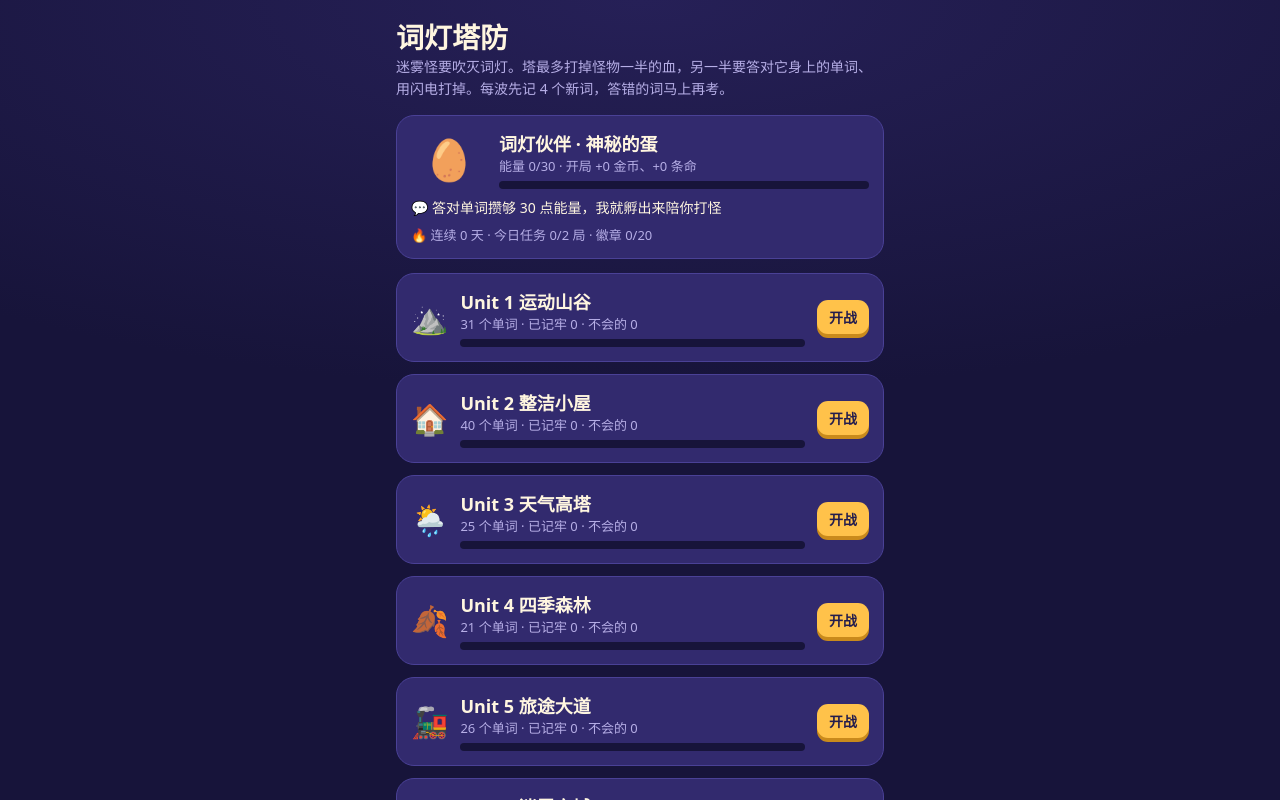
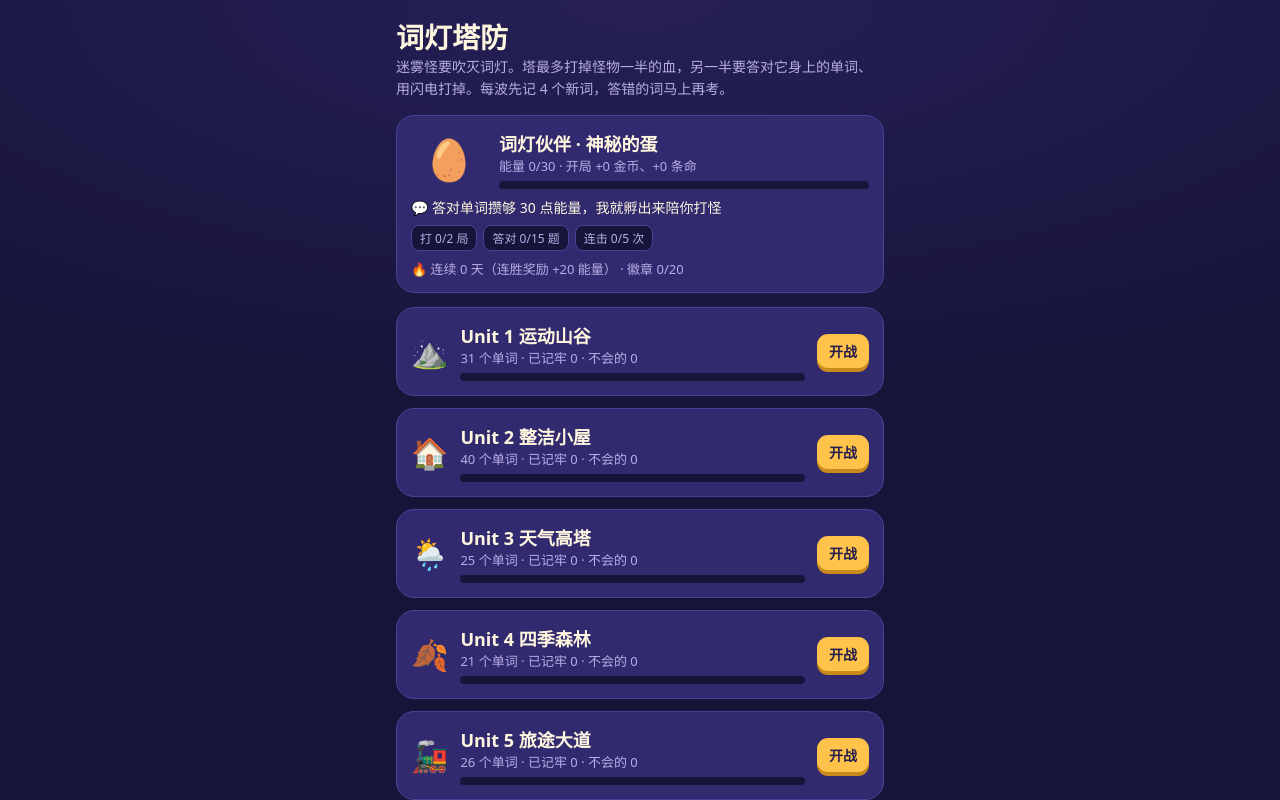
Before and after one commit to huadaonan/wordremember, a plain HTML site: page public/index.html in a window 1280 px wide. Drawn offline with Linux system fonts and the light colour scheme.

Commit message:
Add 3 daily goals and streak bonus scaling

```diff
--- a/public/index.html
+++ b/public/index.html
@@ -319,16 +319,18 @@ const sfx={ok:()=>{beep(660,.1,"triangle");setTimeout(()=>beep(990,.14,"triangle
 let st=load("td_st",{});st.e=st.e||0;st.stick=st.stick||[];
 const GOAL=2,TH=[0,30,120,300,600,1000],NAMES=["神秘的蛋","幼崽","少年","守护兽","灵兽","传说"],PETS=["🦊","🐲","🦉","🐼","🦄","🐯"],STICKS="🏅🏆👑💎🌟🔮🎯🧭🪄🎪🚀🌈🍀🎁🧩🪁🎠🎡🎏🎖".match(/\p{Extended_Pictographic}/gu);
 function petStage(){let s=0;TH.forEach((t,i)=>{if(st.e>=t)s=i});return s}
-function day(){const f=t=>t.getFullYear()+"-"+(t.getMonth()+1)+"-"+t.getDate(),now=new Date(),k=f(now),d=st.day||(st.day={k:"",n:0,streak:0});
-  if(d.k!==k){if(!(d.k===f(new Date(now-864e5))&&d.n>=GOAL))d.streak=0;d.k=k;d.n=0}return d}
+function day(){const f=t=>t.getFullYear()+"-"+(t.getMonth()+1)+"-"+t.getDate(),now=new Date(),k=f(now),d=st.day||(st.day={k:"",n:0,ok:0,mc:0,streak:0});
+  if(d.k!==k){if(!(d.k===f(new Date(now-864e5))&&d.n>=GOAL))d.streak=0;d.k=k;d.n=0;d.ok=0;d.mc=0;d.g1=0;d.g2=0;d.g3=0}d.ok=d.ok||0;d.mc=d.mc||0;return d}
 function newStick(){const r=STICKS.filter(x=>!st.stick.includes(x));if(!r.length)return "";const k=r[Math.random()*r.length|0];st.stick.push(k);return k}
 function renderPet(){
   const s=petStage(),d=day(),nx=TH[s+1],lo=TH[s],due=dueWords().length;if(s>0&&!st.pet)st.pet=PETS[Math.random()*PETS.length|0];
   const need=s>=4?2:3,cnt=1+Math.floor(s/2);
-  const done=d.n>=GOAL,say=done?"吃饱了，今天的任务完成啦，明天见！":due>=4?"有 "+due+" 个词到时间复习了，复习题我最爱吃":s?"每答对 "+need+" 题我就会上阵助战（打 "+cnt+" 怪+全屏减速）！":"答对单词攒够 30 点能量，我就孵出来陪你打怪";
+  const done=d.n>=GOAL&&d.ok>=15&&d.mc>=5,say=done?"今天的目标全达成啦，明天继续保持连胜！":due>=4?"有 "+due+" 个词到时间复习了，复习题我最爱吃":s?"每答对 "+need+" 题我就会上阵助战（打 "+cnt+" 怪+全屏减速）！":"答对单词攒够 30 点能量，我就孵出来陪你打怪";
+  const gRow=(ok,txt)=>`<span style="padding:3px 8px;border-radius:8px;font-size:12px;background:${ok?"rgba(95,224,183,.18)":"var(--night)"};color:${ok?"var(--mint)":"var(--dim)"};border:1px solid ${ok?"var(--mint)":"var(--line)"}">${ok?"✔ ":""}${txt}</span>`;
   $("pet").innerHTML=`<div class="card" style="flex-direction:column;align-items:stretch;gap:8px"><div style="display:flex;align-items:center;gap:12px"><button id="petAva" title="点我摸摸头" style="font-size:${40+s*7}px;line-height:1.1;min-width:76px;text-align:center;transition:transform .15s">${s?st.pet:"🥚"}</button><div style="flex:1"><div class="nm" style="display:flex;align-items:center;gap:8px"><span>词灯伙伴 · ${NAMES[s]}</span>${s?`<button class="btn ghost small" id="petSwitch" style="padding:2px 8px;font-size:12px">换伙伴</button>`:""}</div><div class="meta">能量 ${st.e}${nx?"/"+nx:"（满级）"} · 开局 +${s*10} 金币、+${s} 条命</div><div class="bar"><i style="background:var(--lamp);width:${nx?(st.e-lo)/(nx-lo)*100:100}%"></i></div></div></div>
   <div class="meta" id="petSay" style="color:var(--paper);font-size:14px">💬 ${say}</div>
-  <div class="meta">🔥 连续 ${d.streak} 天 · 今日任务 ${Math.min(d.n,GOAL)}/${GOAL} 局${done?" ✔":""} · 徽章 ${st.stick.length}/${STICKS.length} ${st.stick.join("")}</div></div>`;
+  <div class="row" style="gap:6px">${gRow(d.n>=GOAL,`打 ${Math.min(d.n,GOAL)}/${GOAL} 局`)}${gRow(d.ok>=15,`答对 ${Math.min(d.ok,15)}/15 题`)}${gRow(d.mc>=5,`连击 ${Math.min(d.mc,5)}/5 次`)}</div>
+  <div class="meta">🔥 连续 ${d.streak} 天（连胜奖励 +${20+d.streak*5} 能量） · 徽章 ${st.stick.length}/${STICKS.length} ${st.stick.join("")}</div></div>`;
   $("petAva").onclick=()=>{const el=$("petAva");el.style.transform="scale(1.2)";setTimeout(()=>el.style.transform="",150);sfx.ok();
     if(d.petTap!==d.k){d.petTap=d.k;st.e+=3;saveAll();renderPet();$("petSay").textContent="💬 "+(s?st.pet+" 开心得转圈圈！每日摸头 +3 能量":"🥚 蛋壳晃了晃！每日摸头 +3 能量")}
     else $("petSay").textContent="💬 "+(s?st.pet+" 蹭了蹭你的手心，准备上阵！":"🥚 蛋里面暖呼呼的，快去答题孵化吧！")};
@@ -413,7 +415,8 @@ $("ans").addEventListener("click",e=>{
 });
 function resolve(good){
   G.lock=true;const it=G.cur,w=it.w,me=G;
-  if(good){G.right++;G.combo++;const pitch=Math.min(1.5,1+G.combo*0.06);beep(660*pitch,.1,"triangle");setTimeout(()=>beep(990*pitch,.14,"triangle"),80);
+  if(good){G.right++;G.combo++;const d=day();d.ok++;if(G.combo>d.mc)d.mc=G.combo;if(d.ok>=15&&!d.g2){d.g2=1;st.e+=10;G.gain+=10}if(d.mc>=5&&!d.g3){d.g3=1;st.e+=10;G.gain+=10}
+    const pitch=Math.min(1.5,1+G.combo*0.06);beep(660*pitch,.1,"triangle");setTimeout(()=>beep(990*pitch,.14,"triangle"),80);
     st.e+=1+G.type;G.gain+=1+G.type;const base=[5,6,7,12][G.type],bonus=G.combo>=3?Math.min(10,G.combo):0,gain=base+bonus;G.coins+=gain;
     G.ult=Math.min(100,G.ult+20+(G.combo>=3?5:0));
     it.lvl=Math.min(3,it.lvl+1);it.due=G.qn+[3,4,6,9][it.lvl];bolt(40+G.wi*12);
```
